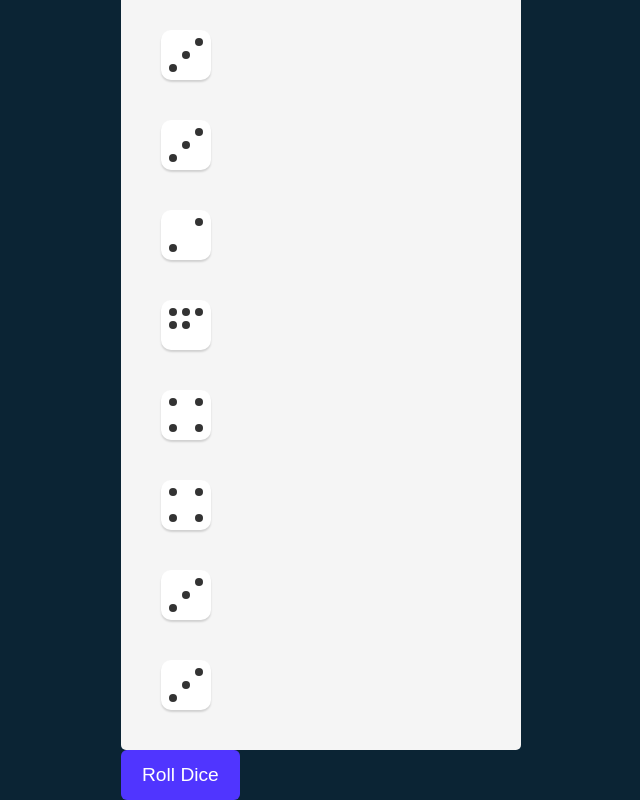
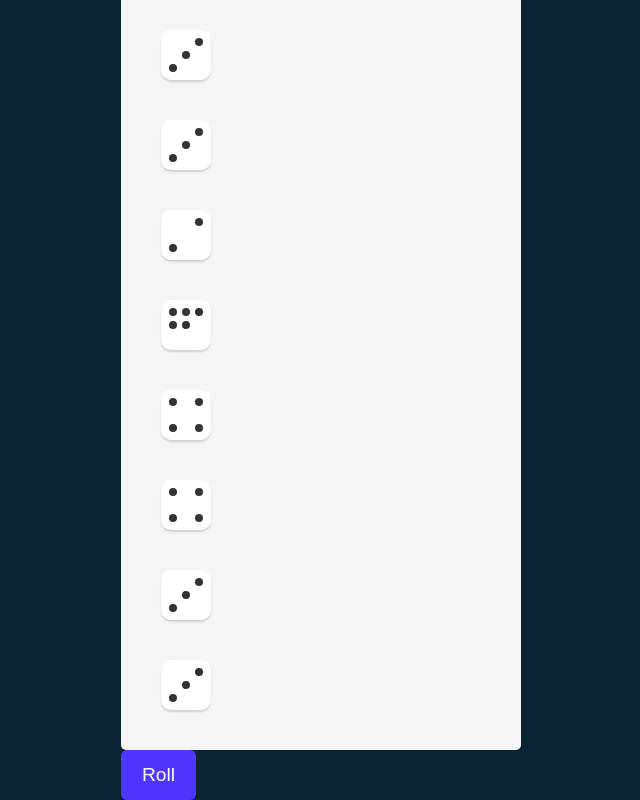
Before and after one commit to Mico1104/Tenzies-game, a React (Vite) app: page / in a window 1280 px wide. Shown: the part 501-1301 px from the top of the page, without its empty margins (319-959 px from the left). Built offline with nearby package versions, Linux system fonts and the light colour scheme.

Commit message:
css change

```diff
--- a/src/App.jsx
+++ b/src/App.jsx
@@ -105,7 +105,7 @@ function App() {
         </div>
         {dice}
       </main>
-      <button className='roll-button' ref={buttonRef} onClick={rollDice} >{gameWon ? 'New Game' : 'Roll Dice'}</button>
+      <button className='roll-button' ref={buttonRef} onClick={rollDice} >{gameWon ? 'New Game' : 'Roll'}</button>
     </div>
   )
 }
```
